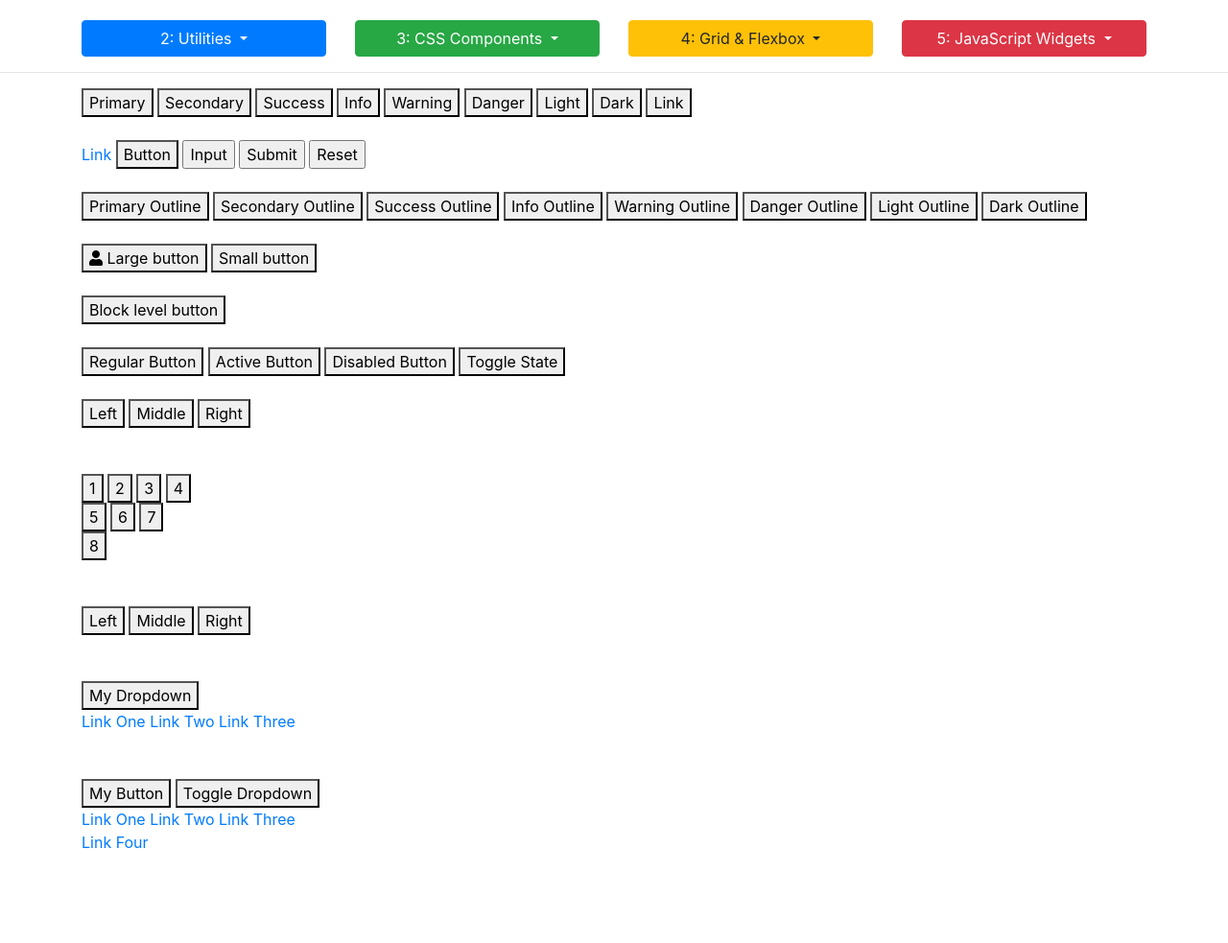
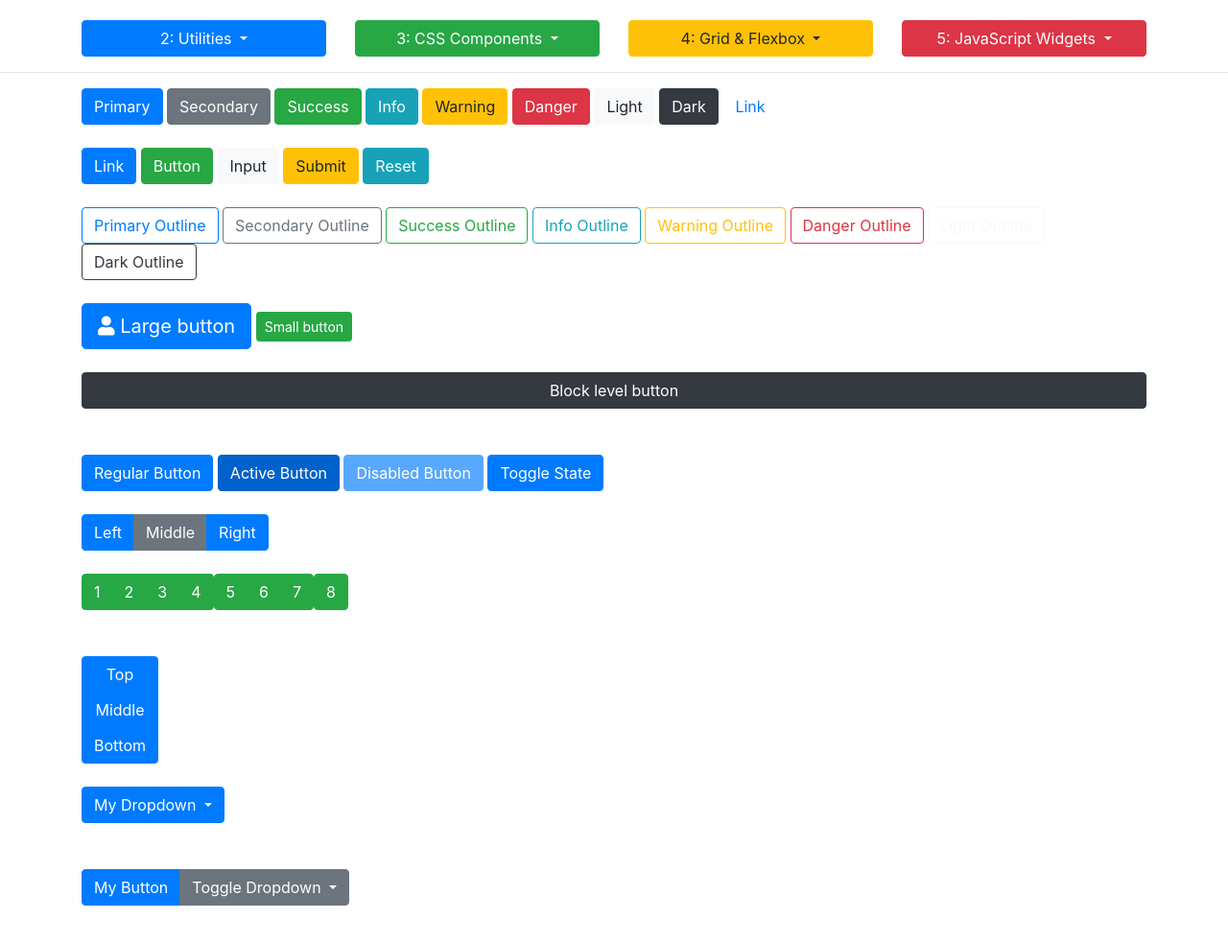
Before and after one commit to DraciVik/Bootstrap4-projects, a website: page Project1/bootstrap_sandbox_starter/3_2_buttons.html in a window 1280 px wide. Shown: the part 113-1096 px from the top of the page at 96% size. Drawn offline with nearby package versions, Linux system fonts and the light colour scheme.

Commit message:
Added buttons solutions

```diff
--- a/Project1/bootstrap_sandbox_starter/3_2_buttons.html
+++ b/Project1/bootstrap_sandbox_starter/3_2_buttons.html
@@ -90,59 +90,59 @@
         <!--################START HERE################-->
 
         <!-- BUTTONS -->
-        <button type="button">Primary</button>
-        <button type="button">Secondary</button>
-        <button type="button">Success</button>
-        <button type="button">Info</button>
-        <button type="button">Warning</button>
-        <button type="button">Danger</button>
-        <button type="button">Light</button>
-        <button type="button">Dark</button>
-        <button type="button">Link</button>
+        <button type="button" class="btn btn-primary">Primary</button>
+        <button type="button"class="btn btn-secondary">Secondary</button>
+        <button type="button" class="btn btn-success">Success</button>
+        <button type="button" class="btn btn-info">Info</button>
+        <button type="button" class="btn btn-warning">Warning</button>
+        <button type="button" class="btn btn-danger">Danger</button>
+        <button type="button" class="btn btn-light">Light</button>
+        <button type="button" class="btn btn-dark">Dark</button>
+        <button type="button" class="btn btn-link">Link</button>
 
         <br>
         <br>
 
         <!-- BUTTON TAGS/TYPES -->
-        <a href="#" role="button">Link</a>
-        <button type="submit">Button</button>
-        <input type="button" value="Input">
-        <input type="submit" value="Submit">
-        <input type="reset" value="Reset">
+        <a href="#" role="button" class="btn btn-primary">Link</a>
+        <button class="btn btn-success" type="submit">Button</button>
+        <input class="btn btn-light" type="button" value="Input">
+        <input class="btn btn-warning"type="submit" value="Submit">
+        <input class="btn btn-info" type="reset" value="Reset">
 
         <br>
         <br>
 
         <!-- OUTLINE BUTTONS -->
-        <button type="button">Primary Outline</button>
-        <button type="button">Secondary Outline</button>
-        <button type="button">Success Outline</button>
-        <button type="button">Info Outline</button>
-        <button type="button">Warning Outline</button>
-        <button type="button">Danger Outline</button>
-        <button type="button">Light Outline</button>
-        <button type="button">Dark Outline</button>
+        <button type="button" class="btn btn-outline-primary">Primary Outline</button>
+        <button type="button" class="btn btn-outline-secondary">Secondary Outline</button>
+        <button type="button" class="btn btn-outline-success">Success Outline</button>
+        <button type="button" class="btn btn-outline-info">Info Outline</button>
+        <button type="button" class="btn btn-outline-warning">Warning Outline</button>
+        <button type="button" class="btn btn-outline-danger">Danger Outline</button>
+        <button type="button" class="btn btn-outline-light">Light Outline</button>
+        <button type="button" class="btn btn-outline-dark">Dark Outline</button>
 
         <br>
         <br>
 
         <!-- BUTTON SIZES -->
-        <button type="button">
+        <button type="button" class="btn btn-primary btn-lg">
             <i class="fa fa-user"></i> Large button</button>
-        <button type="button">Small button</button>
+        <button type="button" class="btn btn-success btn-sm">Small button</button>
         <br>
         <br>
-        <button type="button">Block level button</button>
+        <button type="button" class="btn btn-dark btn-block">Block level button</button>
 
         <br>
         <br>
 
         <!-- STATES -->
-        <button type="button">Regular Button</button>
-        <button type="button">Active Button</button>
-        <button type="button">Disabled Button</button>
+        <button type="button" class="btn btn-primary">Regular Button</button>
+        <button type="button" class="btn btn-primary active">Active Button</button>
+        <button type="button" class="btn btn-primary disabled">Disabled Button</button>
 
-        <button type="button">
+        <button class="btn btn-primary" data-toggle="button" type="button">
             Toggle State
         </button>
 
@@ -150,29 +150,29 @@
         <br>
 
         <!-- BUTTON GROUPS -->
-        <div>
-            <button type="button">Left</button>
-            <button type="button">Middle</button>
-            <button type="button">Right</button>
+        <div class="btn-group">
+            <button class="btn btn-primary " type="button">Left</button>
+            <button class="btn btn-secondary" type="button">Middle</button>
+            <button type="button" class="btn btn-primary">Right</button>
         </div>
 
         <br></br>
 
         <!-- BUTTON TOOLBAR -->
-        <div>
-            <div>
-                <button type="button">1</button>
-                <button type="button">2</button>
-                <button type="button">3</button>
-                <button type="button">4</button>
+        <div class="btn-toolbar">
+            <div class="btn-group">
+                <button class="btn btn-success" type="button">1</button>
+                <button class="btn btn-success" type="button">2</button>
+                <button class="btn btn-success" type="button">3</button>
+                <button class="btn btn-success" type="button">4</button>
             </div>
-            <div>
-                <button type="button">5</button>
-                <button type="button">6</button>
-                <button type="button">7</button>
+            <div class="btn-group">
+                <button class="btn btn-success" type="button">5</button>
+                <button class="btn btn-success" type="button">6</button>
+                <button class="btn btn-success" type="button">7</button>
             </div>
-            <div>
-                <button type="button">8</button>
+            <div class="btn-group">
+                <button class="btn btn-success" type="button">8</button>
             </div>
         </div>
 
@@ -180,24 +180,24 @@
         <br>
 
         <!-- VERTICAL GROUP -->
-        <div>
-            <button type="button">Left</button>
-            <button type="button">Middle</button>
-            <button type="button">Right</button>
+        <div class="btn-group-vertical">
+            <button type="button" class="btn btn-primary">Top</button>
+            <button type="button" class="btn btn-primary">Middle</button>
+            <button type="button" class="btn btn-primary">Bottom</button>
         </div>
 
         <br>
         <br>
 
         <!-- BUTTON DROPDOWNS -->
-        <div>
-            <button type="button">
+        <div class="dropdown">
+            <button class="btn btn-primary dropdown-toggle" data-toggle="dropdown" type="button">
                 My Dropdown
             </button>
-            <div>
-                <a href="#">Link One</a>
-                <a href="#">Link Two</a>
-                <a href="#">Link Three</a>
+            <div class="dropdown-menu">
+                <a class="dropdown-item" href="#">Link One</a>
+                <a class="dropdown-item" href="#">Link Two</a>
+                <a class="dropdown-item" href="#">Link Three</a>
             </div>
         </div>
 
@@ -205,17 +205,16 @@
         <br>
 
         <!-- SPLIT DROPDOWNS -->
-        <div>
-            <button type="button">My Button</button>
-            <button type="button">
+        <div class="btn-group">
+            <button class="btn btn-primary" type="button">My Button</button>
+            <button class="btn btn-secondary dropdown-toggle" data-toggle="dropdown" type="button">
                 <span>Toggle Dropdown</span>
             </button>
-            <div>
-                <a href="#">Link One</a>
-                <a href="#">Link Two</a>
-                <a href="#">Link Three</a>
-                <div></div>
-                <a href="#">Link Four</a>
+            <div class="dropdown-menu">
+                <a class="dropdown-item" href="#">Link One</a>
+                <a class="dropdown-item" href="#">Link Two</a>
+                <div class="dropdown-divider"></div>
+                <a class="dropdown-item" href="#">Link Three</a>
             </div>
         </div>
 
```
